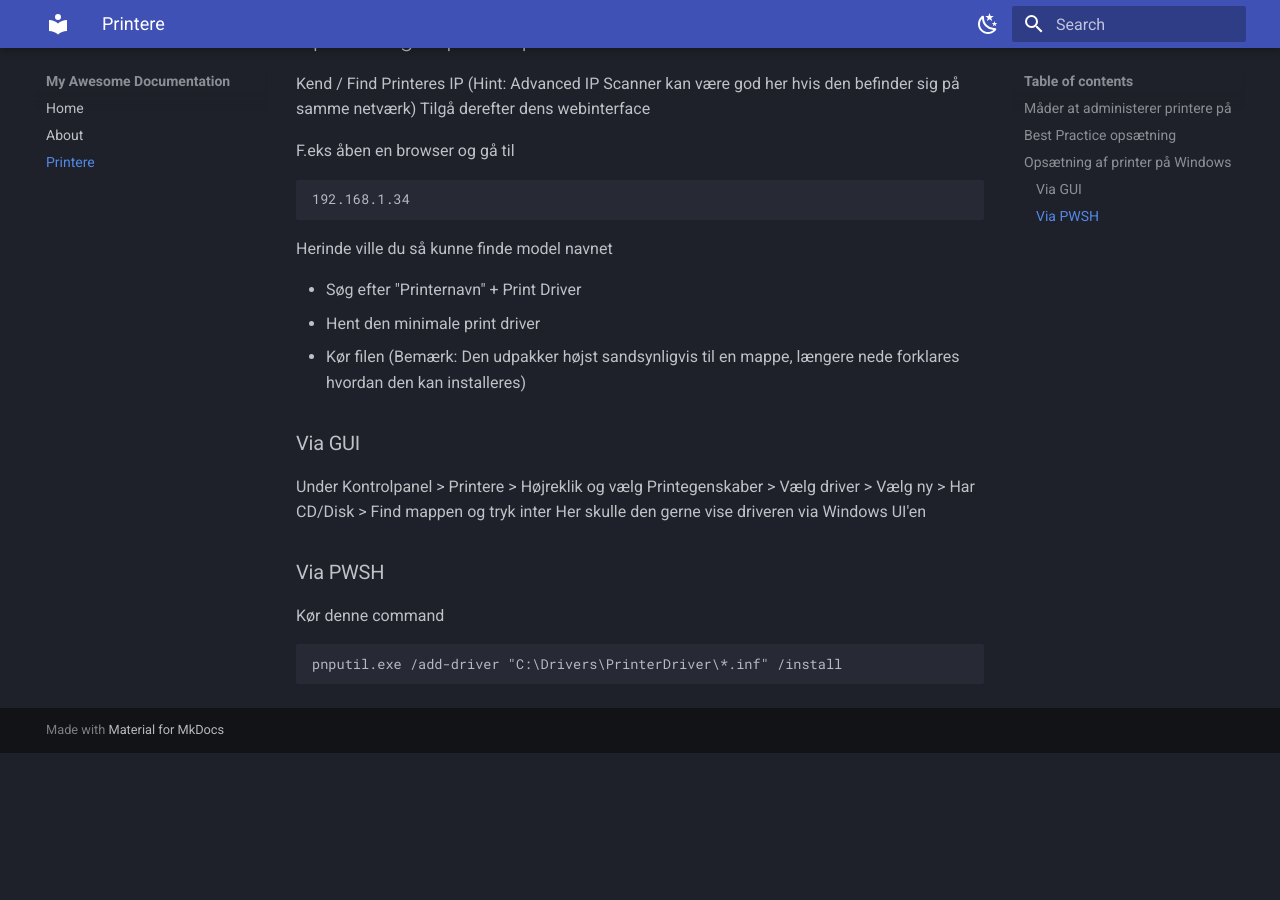
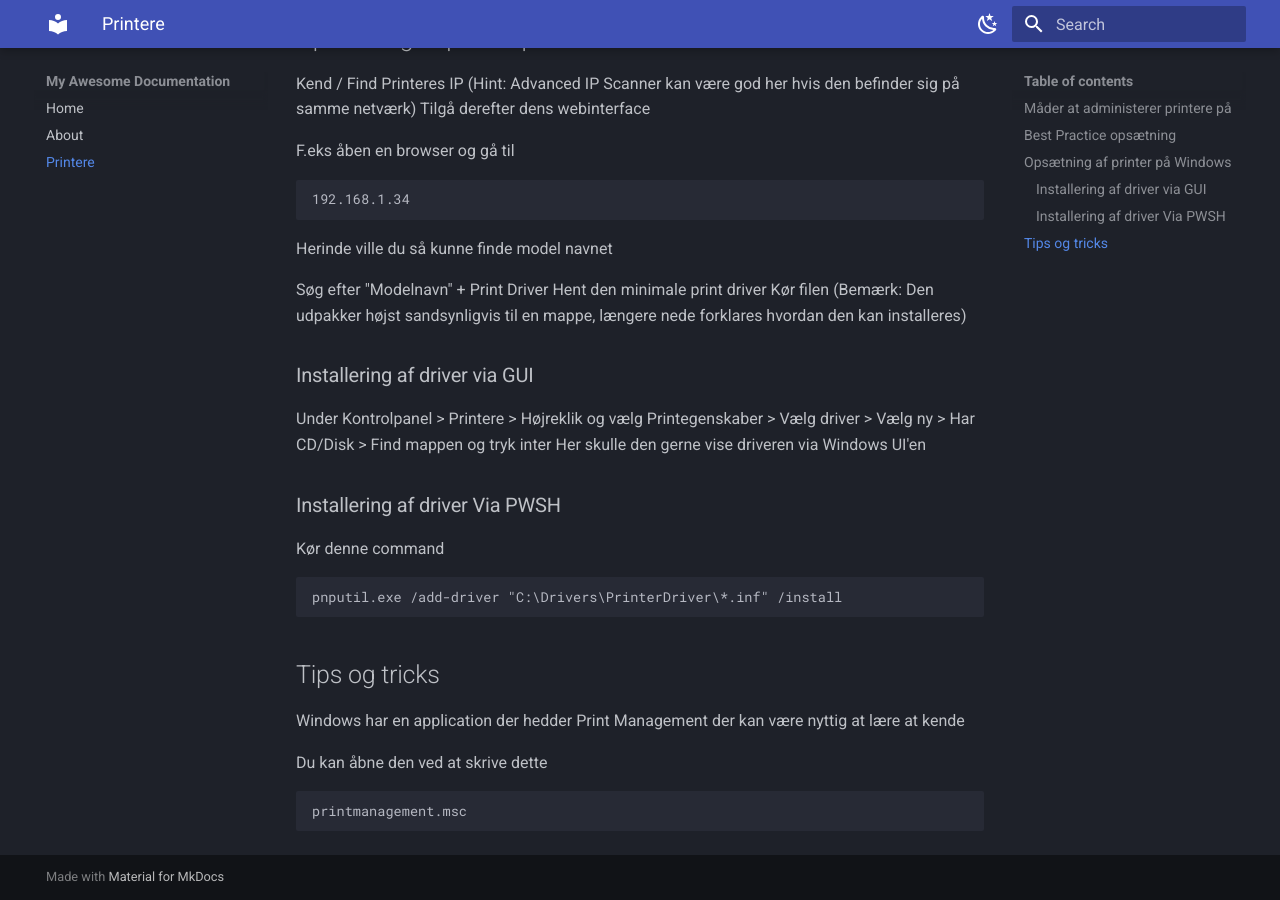
Before and after one commit to ANJ-Projects/IT-Viden, an MkDocs documentation site: the page built from docs/printere.md, in a window 1280 px wide and 900 px high, scrolled down 585 px. Built offline with MkDocs 1.6.1 and Material for MkDocs 9.7.7, drawn with Linux system fonts in a browser that asks for light colours; before the commit the page ends 1338 px from its top, so only the background shows below that.

Commit message:
Update printere.md

````diff
--- a/docs/printere.md
+++ b/docs/printere.md
@@ -26,17 +26,26 @@ F.eks åben en browser og gå til
 
 Herinde ville du så kunne finde model navnet
 
-- Søg efter "Printernavn" + Print Driver
--  Hent den minimale print driver
--  Kør filen (Bemærk: Den udpakker højst sandsynligvis til en mappe, længere nede forklares hvordan den kan installeres)
+Søg efter "Modelnavn" + Print Driver
+Hent den minimale print driver
+Kør filen (Bemærk: Den udpakker højst sandsynligvis til en mappe, længere nede forklares hvordan den kan installeres)
 
-### Via GUI
+### Installering af driver via GUI
 Under Kontrolpanel > Printere > Højreklik og vælg Printegenskaber > Vælg driver > Vælg ny > Har CD/Disk > Find mappen og tryk inter
 Her skulle den gerne vise driveren via Windows UI'en
 
-### Via PWSH
+### Installering af driver Via PWSH
 
 Kør denne command
 ```
 pnputil.exe /add-driver "C:\Drivers\PrinterDriver\*.inf" /install
 ```
+
+## Tips og tricks
+
+Windows har en application der hedder Print Management der kan være nyttig at lære at kende
+
+Du kan åbne den ved at skrive dette
+```
+printmanagement.msc
+```
````
